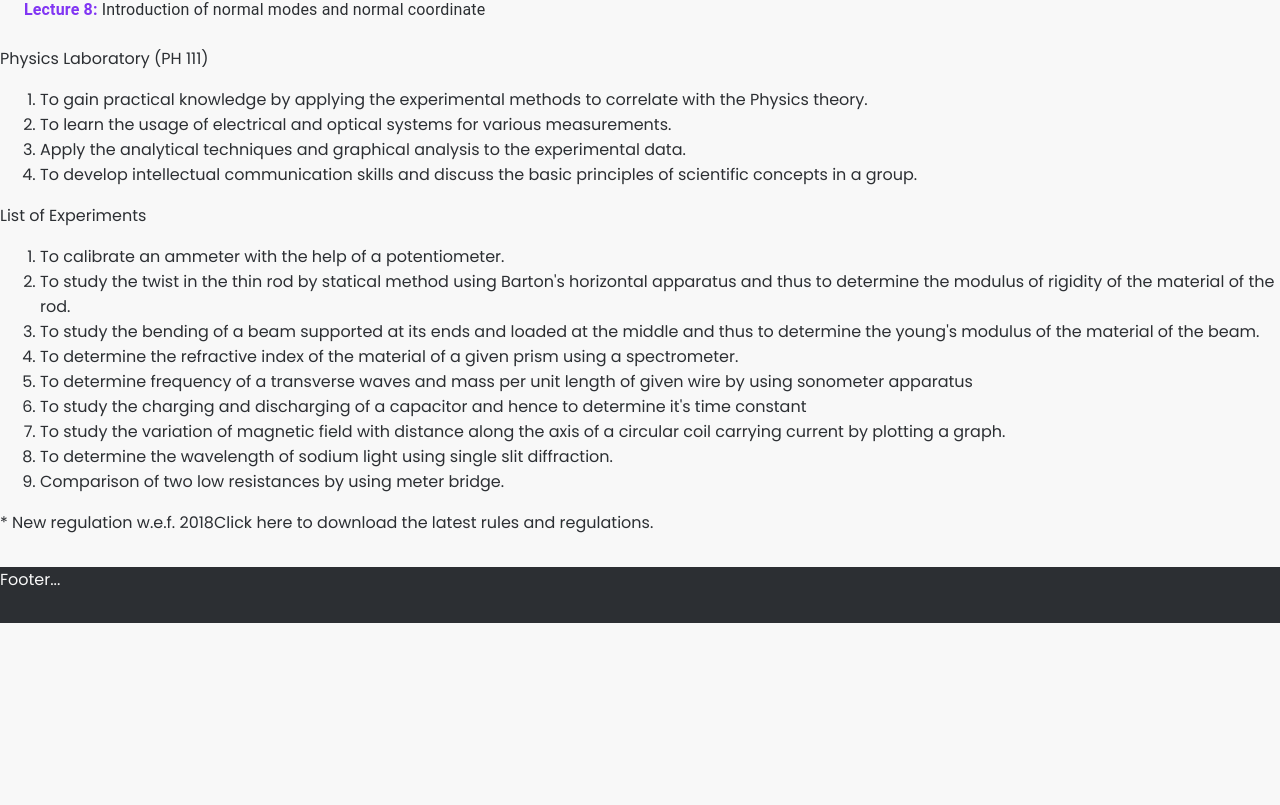
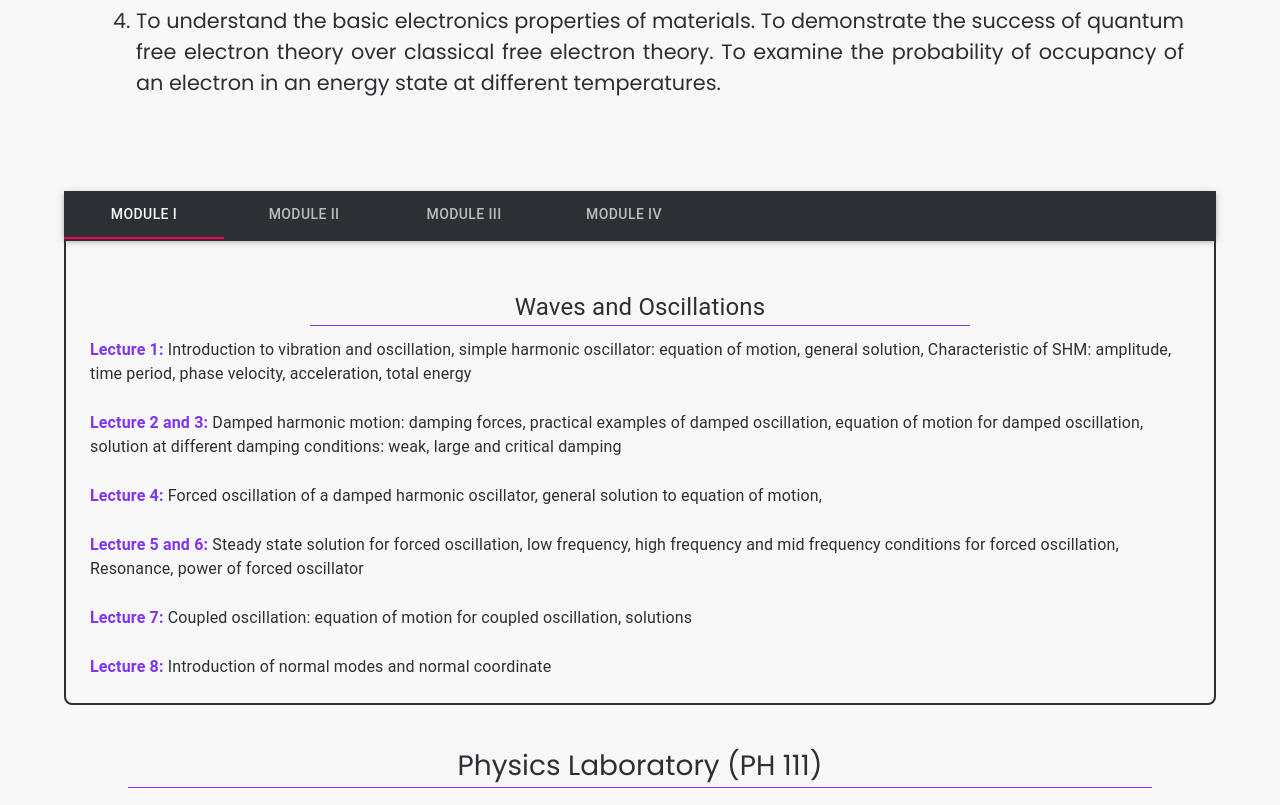
Before and after one commit to nitsphy-dev/physics21, a React (Create React App) app: page /programs/btech in a window 1280 px wide. Shown: the part 635-1440 px from the top of the page. Before the commit the page ends 1258 px from the top, so only its background shows below. Built offline with nearby package versions, Linux system fonts and the light colour scheme.

Commit message:
Btech complete

```diff
--- a/src/pages/Btech.jsx
+++ b/src/pages/Btech.jsx
@@ -12,6 +12,9 @@ import {
 	Typography,
 	makeStyles,
 } from '@material-ui/core';
+
+//* CSS
+import './css/Btech.scss';
 
 function TabPanel(props) {
 	const { children, value, index, ...other } = props;
@@ -32,19 +35,34 @@ function TabPanel(props) {
 	);
 }
 
+function a11yProps(index) {
+	return {
+		id: `wrapped-tab-${index}`,
+		'aria-controls': `simple-tabpanel-${index}`,
+	};
+}
+
 const useStyles = makeStyles(theme => ({
 	root: {
 		flexGrow: 1,
 		backgroundColor: theme.palette.background.paper,
 	},
+
+	tabPanel: {
+		width: '90%',
+		margin: '0 auto',
+		border: '2px solid var(--theme2-100)',
+		borderRadius: '0 0 1vh 1vh',
+		boxSizing: 'border-box',
+	},
+
+	bar: {
+		width: '90%',
+		margin: '0 auto',
+		backgroundColor: 'var(--theme2-100)',
+		color: 'var(--theme3-100)',
+	},
 }));
-
-function a11yProps(index) {
-	return {
-		id: `simple-tab-${index}`,
-		'aria-controls': `simple-tabpanel-${index}`,
-	};
-}
 
 const Btech = props => {
 	//! Page Title
@@ -61,14 +79,14 @@ const Btech = props => {
 
 	return (
 		<main className='btech'>
-			<div className='heading'>B. Tech. First Year Courses</div>
-			<p>
+			<div className='heading title'>B. Tech. First Year Courses</div>
+			<p className='msg'>
 				Physics theory (PH 101) and laboratory (PH 111) - these two courses are
 				offered to first year B. Tech. students of all branches.
 			</p>
 
-			<div className='course-heading'>Physics (PH 101)</div>
-			<div className='course-objectives'>
+			<div className='course-heading heading'>Physics (PH 101)</div>
+			<div className='course-objectives msg'>
 				<ol>
 					<li>
 						To solve dynamics of damped and forced oscillating system problems.
@@ -91,8 +109,8 @@ const Btech = props => {
 						temperatures.
 					</li>
 				</ol>
-
-				<AppBar position='static'>
+			</div>
+			<AppBar position='static' className={classes.bar}>
 				<Tabs
 					value={value}
 					onChange={handleChange}
@@ -103,199 +121,197 @@ const Btech = props => {
 					<Tab label='Module IV' {...a11yProps(3)} />
 				</Tabs>
 			</AppBar>
-				<TabPanel value={value} index={0}>
-					<div className='module-heading'>Waves and Oscillations</div>
+			<TabPanel className={classes.tabPanel} value={value} index={0}>
+				<div className='module-heading sub-heading'>Waves and Oscillations</div>
 				<div className='lecture'>
-						<span className='bold'>Lecture 1:</span> Introduction to vibration
-						and oscillation, simple harmonic oscillator: equation of motion,
-						general solution, Characteristic of SHM: amplitude, time period,
-						phase velocity, acceleration, total energy
+					<span className='bold'>Lecture 1:</span> Introduction to vibration and
+					oscillation, simple harmonic oscillator: equation of motion, general
+					solution, Characteristic of SHM: amplitude, time period, phase
+					velocity, acceleration, total energy
 				</div>
-
+				<br />
 				<div className='lecture'>
-						<span className='bold'>Lecture 2 and 3:</span> Damped harmonic
-						motion: damping forces, practical examples of damped oscillation,
-						equation of motion for damped oscillation, solution at different
-						damping conditions: weak, large and critical damping
+					<span className='bold'>Lecture 2 and 3:</span> Damped harmonic motion:
+					damping forces, practical examples of damped oscillation, equation of
+					motion for damped oscillation, solution at different damping
+					conditions: weak, large and critical damping
 				</div>
-
+				<br />
 				<div className='lecture'>
 					<span className='bold'>Lecture 4:</span> Forced oscillation of a
 					damped harmonic oscillator, general solution to equation of motion,
 				</div>
-
+				<br />
 				<div className='lecture'>
 					<span className='bold'>Lecture 5 and 6:</span> Steady state solution
 					for forced oscillation, low frequency, high frequency and mid
 					frequency conditions for forced oscillation, Resonance, power of
 					forced oscillator
 				</div>
-
+				<br />
 				<div className='lecture'>
-						<span className='bold'>Lecture 7:</span> Coupled oscillation:
-						equation of motion for coupled oscillation, solutions
+					<span className='bold'>Lecture 7:</span> Coupled oscillation: equation
+					of motion for coupled oscillation, solutions
 				</div>
-
+				<br />
 				<div className='lecture'>
-						<span className='bold'>Lecture 8:</span> Introduction of normal
-						modes and normal coordinate
+					<span className='bold'>Lecture 8:</span> Introduction of normal modes
+					and normal coordinate
 				</div>
 			</TabPanel>
-				<TabPanel value={value} index={1}>
-					<div className='module-heading'>Electromagnetic Theory</div>
+			<TabPanel className={classes.tabPanel} value={value} index={1}>
+				<div className='module-heading sub-heading'>Electromagnetic Theory</div>
 				<div className='lecture'>
 					<span className='bold'>Lecture 1:</span> Maxwell's equation:
 					Electrodynamics before Maxwell
 				</div>
-
+				<br />
 				<div className='lecture'>
 					<span className='bold'>Lecture 2:</span> Displacement current,
 					Maxwell's equation in vacuum
 				</div>
-
+				<br />
 				<div className='lecture'>
-						<span className='bold'>Lecture 3:</span> Maxwell's equation in
-						matter. Boundary conditions
+					<span className='bold'>Lecture 3:</span> Maxwell's equation in matter.
+					Boundary conditions
 				</div>
-
+				<br />
 				<div className='lecture'>
-						<span className='bold'>Lecture 4:</span> Conservation laws:
-						Continuity equation, Poynting's theorem
+					<span className='bold'>Lecture 4:</span> Conservation laws: Continuity
+					equation, Poynting's theorem
 				</div>
-
+				<br />
 				<div className='lecture'>
 					<span className='bold'>Lecture 5:</span> Electromagnetic waves: The
 					wave equation, Sinusoidal waves, Polarization
 				</div>
-
+				<br />
 				<div className='lecture'>
 					<span className='bold'>Lecture 6 and 7:</span> EM waves in vacuum,
 					Monochromatic plane waves, Energy in electromagnetic waves, EM waves
 					in matter,
 				</div>
-
+				<br />
 				<div className='lecture'>
 					<span className='bold'>Lecture 8 and 9:</span> Reflection and
 					transmission at normal incidence
 				</div>
-
+				<br />
 				<div className='lecture'>
 					<span className='bold'>Lecture 10 and 11:</span> Reflection and
 					transmission at oblique incidence
 				</div>
-
+				<br />
 				<div className='lecture'>
 					<span className='bold'>Lecture 12:</span> EM waves in conductors,
 					Reflection at a conducting surface
 				</div>
 			</TabPanel>
-				<TabPanel value={value} index={2}>
-					<div className='module-heading'>Quantum Mechanics</div>
+			<TabPanel className={classes.tabPanel} value={value} index={2}>
+				<div className='module-heading sub-heading'>Quantum Mechanics</div>
 				<div className='lecture'>
-						<span className='bold'>Lecture 1:</span> Origin and history of
-						quantum mechanics, particle aspect of the wave and vice-versa,
-						matrix and wave mechanics
+					<span className='bold'>Lecture 1:</span> Origin and history of quantum
+					mechanics, particle aspect of the wave and vice-versa, matrix and wave
+					mechanics
 				</div>
-
+				<br />
 				<div className='lecture'>
 					<span className='bold'>Lecture 2:</span> Particle aspect of wave –
-						blackbody radiation, photo-electric effect, Wave aspect of particle
-						- de Broglie’s hypothesis, matter wave
+					blackbody radiation, photo-electric effect, Wave aspect of particle -
+					de Broglie’s hypothesis, matter wave
 				</div>
-
+				<br />
 				<div className='lecture'>
 					<span className='bold'>Lecture 3:</span> Electron diffraction:
 					Davison-Germer experiment, Particle vs wave: classical scenario &
 					quantum scenario – double slit experiment
 				</div>
-
+				<br />
 				<div className='lecture'>
 					<span className='bold'>Lecture 4:</span> Wave particle duality,
 					Heisenberg’s uncertainty principle, wavefunction, its properties and
 					probabilistic interpretation
 				</div>
-
+				<br />
 				<div className='lecture'>
-						<span className='bold'>Lecture 5:</span> Wave packets, group
-						velocity & phase velocity and relation between them in dispersive
-						medium
+					<span className='bold'>Lecture 5:</span> Wave packets, group velocity
+					& phase velocity and relation between them in dispersive medium
 				</div>
-
+				<br />
 				<div className='lecture'>
 					<span className='bold'>Lecture 6:</span> Development of the wave
 					equation, Time dependent Schrodinger equation
 				</div>
-
+				<br />
 				<div className='lecture'>
 					<span className='bold'>Lecture 7:</span> Introduction to wave
 					function, Probabilistic interpretation of wave function, Probability
 					density
 				</div>
-
+				<br />
 				<div className='lecture'>
-						<span className='bold'>Lecture 8:</span> Quantum mechanical
-						operators (position, momentum, energy), expectation value,
-						correspondence principle, Eigen functions, Eigenvalue
+					<span className='bold'>Lecture 8:</span> Quantum mechanical operators
+					(position, momentum, energy), expectation value, correspondence
+					principle, Eigen functions, Eigenvalue
 				</div>
-
+				<br />
 				<div className='lecture'>
 					<span className='bold'>Lecture 9:</span> Stationary states, Time
 					independent Schrodinger equation
 				</div>
-
+				<br />
 				<div className='lecture'>
 					<span className='bold'>Lecture 10:</span> Infinite square well
 					problem, allowed energies and wavefunctions, Normalization,
 					expectation values
 				</div>
-
+				<br />
 				<div className='lecture'>
 					<span className='bold'>Lecture 11 and 12:</span> Potential barrier
 					problem, tunneling phenomena, example of α-particle decay
 				</div>
 			</TabPanel>
-				<TabPanel value={value} index={3}>
-					<div className='module-heading'>Solid State Physics</div>
+			<TabPanel className={classes.tabPanel} value={value} index={3}>
+				<div className='module-heading sub-heading'>Solid State Physics</div>
 				<div className='lecture'>
 					<span className='bold'>Lecture 1:</span> Classical theory of
-						electrical conduction, Drude model; Success and failures of
-						classical model
+					electrical conduction, Drude model; Success and failures of classical
+					model
 				</div>
-
+				<br />
 				<div className='lecture'>
 					<span className='bold'>Lecture 2:</span> Band theory of solid
-						(Qualitative description); Classification of materials on the basis
-						of band theory of solids (qualitative description); Bloch’s quantum
+					(Qualitative description); Classification of materials on the basis of
+					band theory of solids (qualitative description); Bloch’s quantum
 					theory of electrical conduction (Qualitative)
 				</div>
-
+				<br />
 				<div className='lecture'>
 					<span className='bold'>Lecture 3:</span> Distribution of electrons
 					between the energy states-the Fermi-Dirac distribution; temperature
 					variation of Fermi-Dirac distribution function
 				</div>
-
+				<br />
 				<div className='lecture'>
 					<span className='bold'>Lecture 4 and 5:</span> The density of energy
 					states (using free electron model) of metal in 3-D; Estimation of
 					Fermi energy for metals
 				</div>
-
+				<br />
 				<div className='lecture'>
 					<span className='bold'>Lecture 6:</span> Fermi surface and Fermi
 					Velocity; Intrinsic and Extrinsic semiconductors; Charge carriers in
 					semiconductor; Concepts of hole; Free electron model applied to
 					semiconductors
 				</div>
-
+				<br />
 				<div className='lecture'>
 					<span className='bold'>Lecture 7:</span> The Hall effect,
 					Magnetoresistance
 				</div>
 			</TabPanel>
-			</div>
-			<div className='course-heading'>Physics Laboratory (PH 111)</div>
-			<div className='course-objectives'>
+			<div className='course-heading heading'>Physics Laboratory (PH 111)</div>
+			<div className='course-objectives msg'>
 				<ol>
 					<li>
 						To gain practical knowledge by applying the experimental methods to
@@ -315,8 +331,8 @@ const Btech = props => {
 					</li>
 				</ol>
 			</div>
-			<div className='course-sub-heading'>List of Experiments</div>
-			<div className='course-content'>
+			<div className='course-sub-heading sub-heading'>List of Experiments</div>
+			<div className='course-content msg'>
 				<ol>
 					<li>To calibrate an ammeter with the help of a potentiometer.</li>
 					<li>
@@ -353,17 +369,17 @@ const Btech = props => {
 				</ol>
 			</div>
 			<div className='download'>
-				<span>* New regulation w.e.f. 2018</span>
-				<span>
+				* New regulation w.e.f. 2018
+				<br />
 				Click{' '}
 				<a
 					href='http://www.nits.ac.in/academics/info/Regulations/BTech_Regulations_NITS_2018.pdf'
 					target='_blank'
-						rel='noreferrer'>
+					rel='noreferrer'
+					className='bold'>
 					here
 				</a>{' '}
 				to download the latest rules and regulations.
-				</span>
 			</div>
 		</main>
 	);
--- a/src/pages/css/Btech.scss
+++ b/src/pages/css/Btech.scss
@@ -0,0 +1,44 @@
+main.btech {
+	div.heading {
+		width: 80%;
+		margin: 5vh auto 3vh auto;
+		border-bottom: 0.2vh solid var(--theme1-100);
+
+		font-size: 3.5vh;
+		text-align: center;
+	}
+
+	div.sub-heading {
+		width: 60%;
+		margin: 3vh auto 1.5vh auto;
+		border-bottom: 0.1vh solid var(--theme1-100);
+
+		font-size: 3vh;
+		text-align: center;
+	}
+
+	.title {
+		font-size: 4.5vh !important;
+	}
+
+	div.msg,
+	p.msg {
+		width: 90%;
+		margin: 0 auto 7vh auto;
+		box-sizing: border-box;
+		padding: 2vh 4vh;
+		text-align: justify;
+		font-size: 2.6vh;
+	}
+
+	div.download {
+		color: black;
+		margin: 2vh auto;
+		text-align: center;
+		font-weight: bolder;
+	}
+
+	ol li {
+		margin-bottom: 1vh;
+	}
+}
```
Lines whose indentation alone changed are shown as unchanged.
